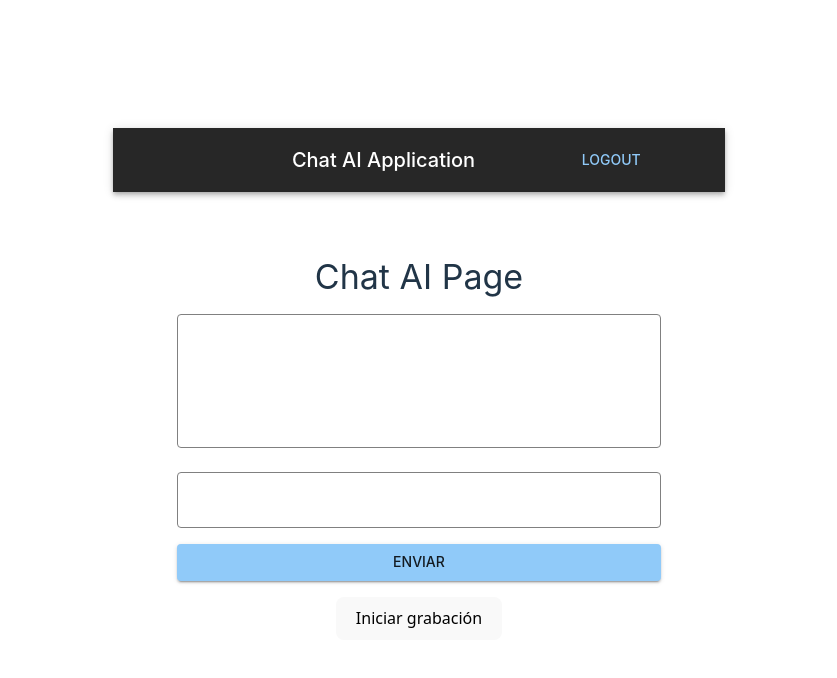
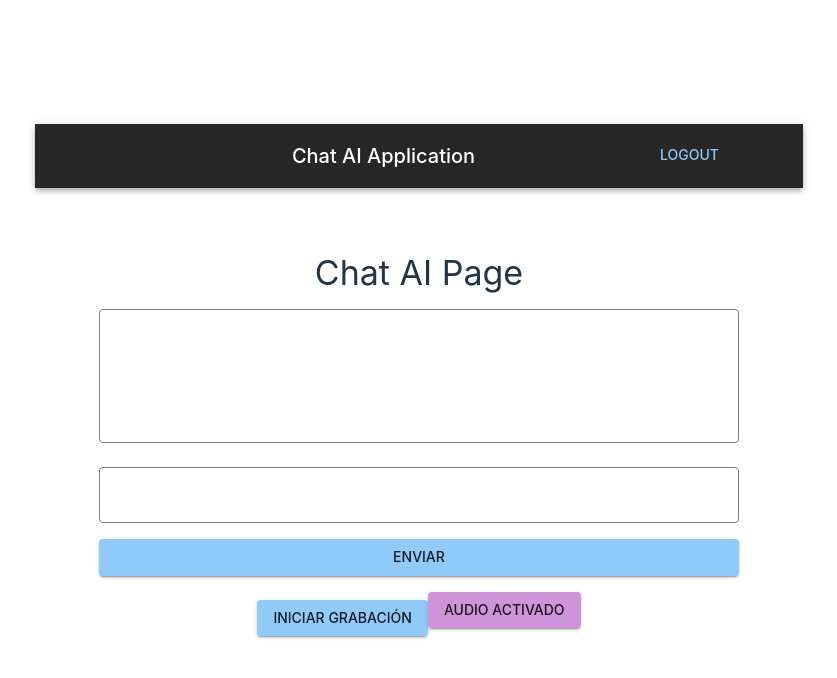
Before and after one commit to Santino112/TeresAI-front, a React (Vite) app in the folder Frontend/: page /chatAI in a window 1280 px wide. Shown: the top 678 px of the page, without its empty margins (221-1058 px from the left). Built offline with nearby package versions, Linux system fonts and the light colour scheme; some icons are missing.

Commit message:
arreglado problema de chat y envio de audio

```diff
--- a/Frontend/src/components/dashboard/chat/components/botonAudio.jsx
+++ b/Frontend/src/components/dashboard/chat/components/botonAudio.jsx
@@ -1,5 +1,6 @@
 import { useState } from "react";
 import axios from "axios";
+import Button from '@mui/material/Button';
 
 const BotonAudio = ({ onTranscription }) => {
   const [recording, setRecording] = useState(false);
@@ -44,9 +45,9 @@ const BotonAudio = ({ onTranscription }) => {
   };
 
   return (
-    <button onClick={recording ? stopRecording : startRecording}>
+    <Button variant="contained" onClick={recording ? stopRecording : startRecording}>
       {recording ? "Detener grabación" : "Iniciar grabación"}
-    </button>
+    </Button>
   );
 };
 
--- a/Frontend/src/components/dashboard/chat/components/chat.jsx
+++ b/Frontend/src/components/dashboard/chat/components/chat.jsx
@@ -1,39 +1,42 @@
-import { use, useState } from "react";
+import { useEffect, useState } from "react";
 import { enviarPrompt } from '../exports/enviarPrompt.js';
 import { Typography, Button, TextField, Box } from "@mui/material";
 import BotonAudio from "./botonAudio.jsx";
 import { playTTS } from '../exports/playTTS.js';
-import { useEffect } from "react";
 
 const Chat = () => {
     const [prompt, setPrompt] = useState("");
     const [promptVisible, setPromptVisible] = useState(null);
     const [respuesta, setRespuesta] = useState("");
     const [conversationId, setConversationId] = useState(null);
+    const [ttsEnabled, setTtsEnabled] = useState(true);
 
     useEffect(() => {
-        if (respuesta?.text) {
+        if (ttsEnabled && respuesta?.text) {
             playTTS(respuesta.text);
         }
-    }, [respuesta]);
+    }, [respuesta, ttsEnabled]);
 
     const mandarPrompt = async (e) => {
         e.preventDefault();
         const promptActual = prompt;
         setPrompt("");
         setPromptVisible(promptActual);
-
+        console.log("SUBMIT disparado");
         await enviarPrompt(
             promptActual,
             conversationId,
             setRespuesta,
             setConversationId
         );
+        console.log("MANDAR PROMPT:", promptActual);
     };
 
     const recibirTextoDeAudio = async (texto) => {
-        setPrompt(texto);
+        setPrompt("");
         setPromptVisible(texto);
+
+        console.log("AUDIO TRANSCRIPTO:", texto);
 
         await enviarPrompt(
             texto,
@@ -85,6 +88,14 @@ const Chat = () => {
                 />
                 <Button variant="contained" color="primary" type="submit" fullWidth sx={{ marginBottom: 2 }}>Enviar</Button>
                 <BotonAudio onTranscription={recibirTextoDeAudio} />
+                <Button
+                    variant={ttsEnabled ? "contained" : "outlined"}
+                    color="secondary"
+                    onClick={() => setTtsEnabled(prev => !prev)}
+                    sx={{ mb: 2 }}
+                >
+                    {ttsEnabled ? "Audio activado" : "Audio desactivado"}
+                </Button>
             </Box>
         </Box>
     );
```
